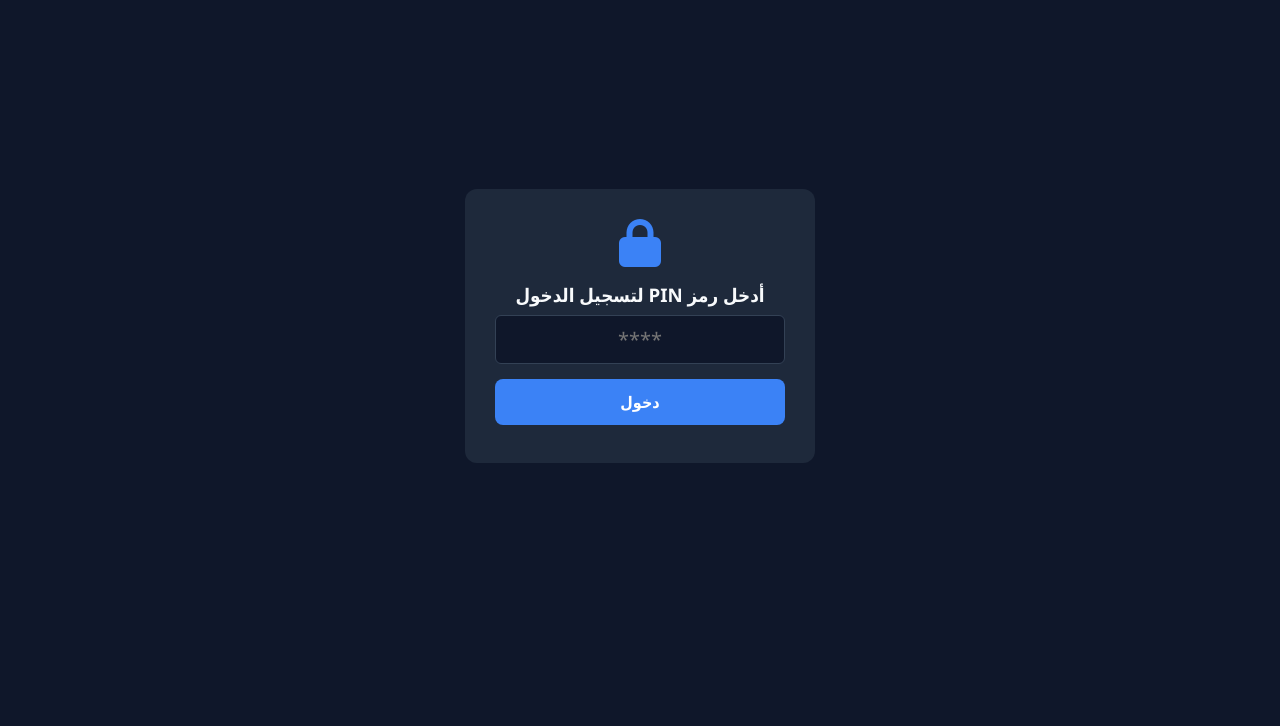
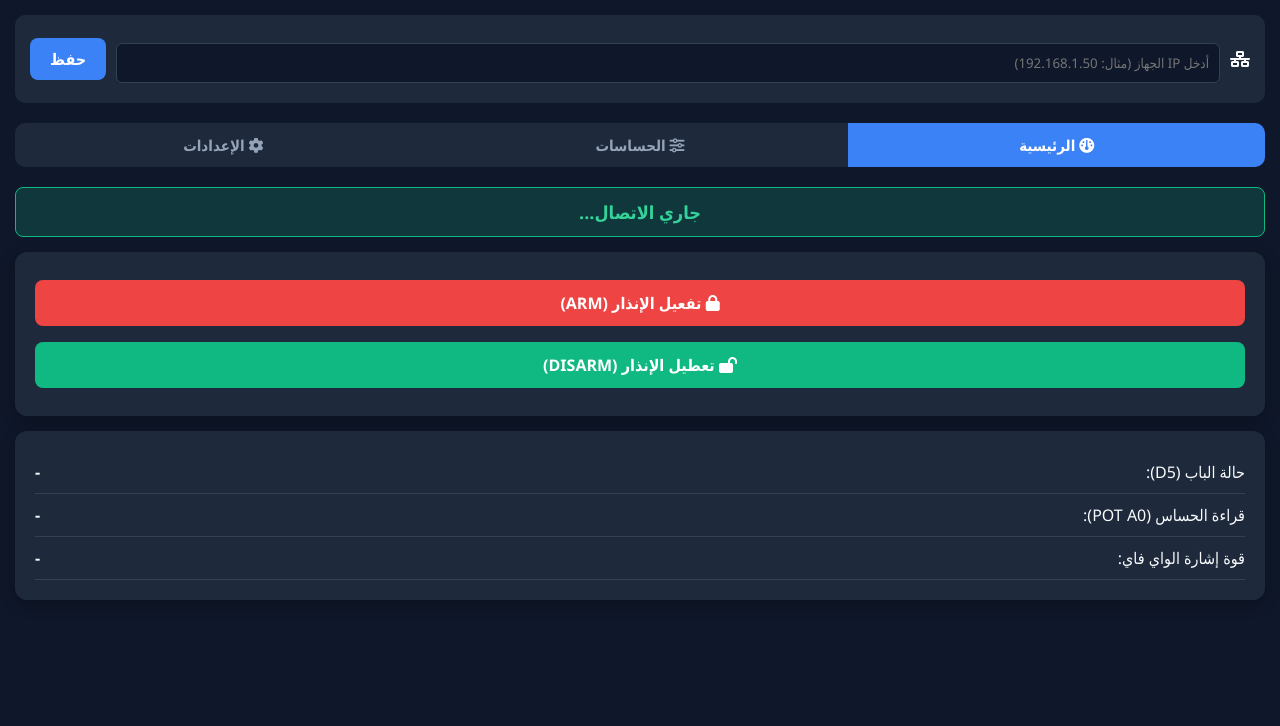
Before and after one commit to AMINE4321/alarm, a plain HTML site: page index.html in a window 1280 px wide. Shown: the part 74-800 px from the top of the page. Drawn offline with Linux system fonts and the light colour scheme.

Commit message:
index.html

```diff
--- a/index.html
+++ b/index.html
@@ -40,7 +40,7 @@
 <body>
 
   <!-- شاشة إدخال الباسورد عند الدخول -->
-  <div id="loginOverlay">
+  <div id="loginOverlay" style="display:none;">
     <div class="login-box">
       <i class="fa-solid fa-lock fa-3x" style="color: #3b82f6; margin-bottom: 15px;"></i>
       <h3>أدخل رمز PIN لتسجيل الدخول</h3>
```
